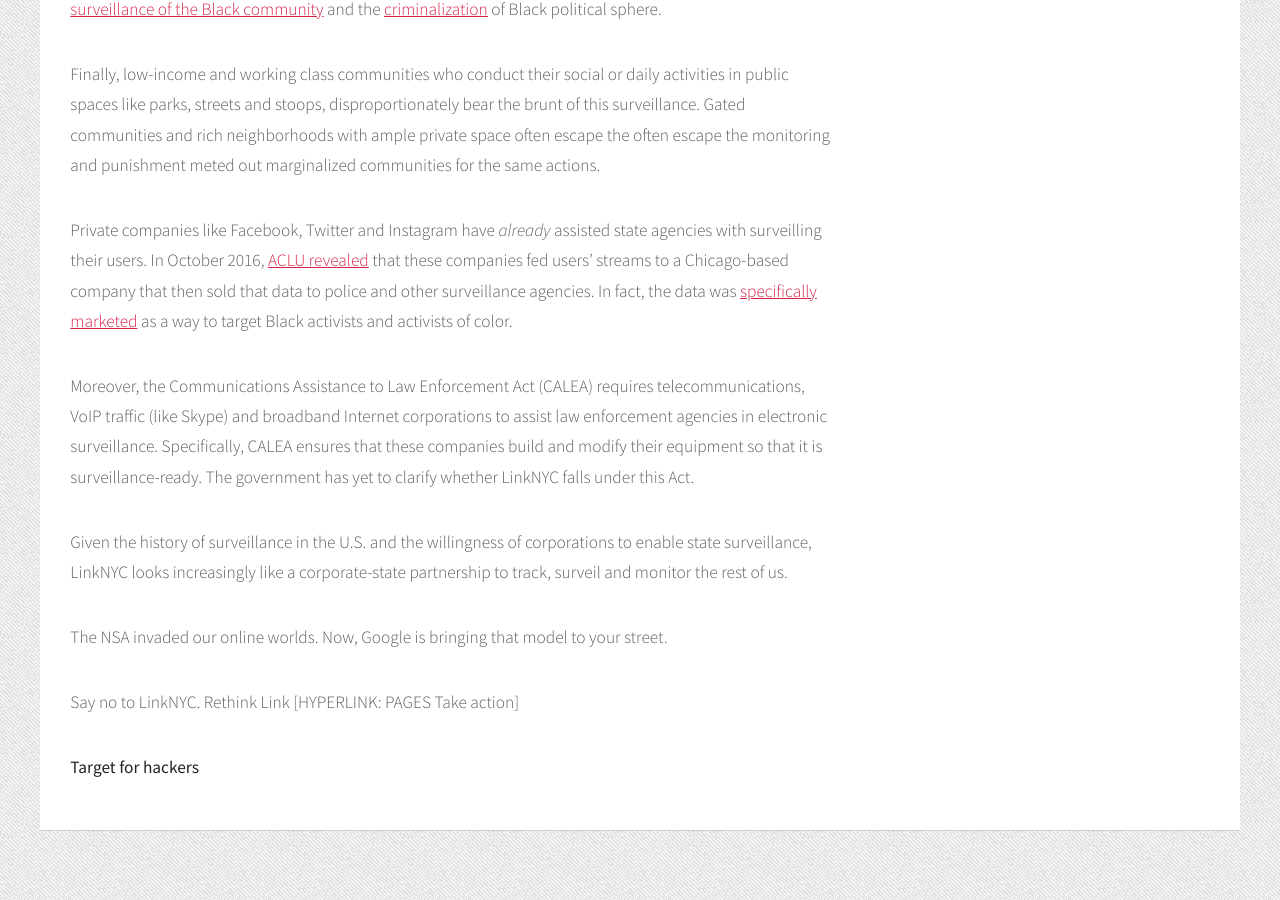
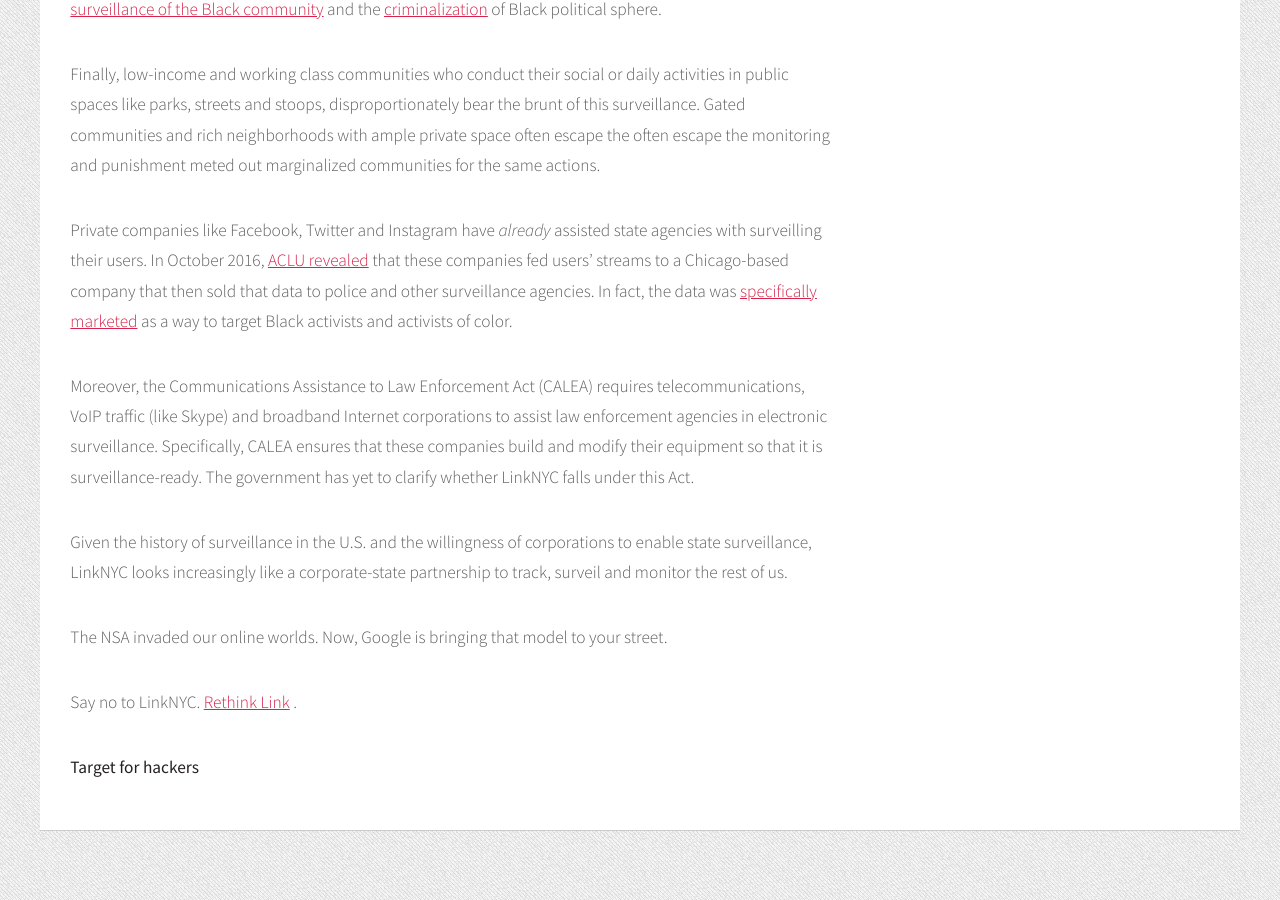
Before and after one commit to rethinklinknyc/rethinklinknyc.github.io, a Jekyll site: the page built from _pages/why-is-this-a-problem.md, in a window 1280 px wide and 900 px high, scrolled down 2222 px. Built offline with Jekyll 4.4.1, drawn with Linux system fonts in a browser that asks for light colours; some of the changed text lies outside the part shown.

Commit message:
subtitle and rethink footer.

```diff
--- a/_pages/why-is-this-a-problem.md
+++ b/_pages/why-is-this-a-problem.md
@@ -39,6 +39,6 @@
 
 The NSA invaded our online worlds. Now, Google is bringing that model to your street.
 
-Say no to LinkNYC. Rethink Link [HYPERLINK: PAGES Take action]
+Say no to LinkNYC. [Rethink Link](/pages/take-action) .
 
 **Target for hackers**
```
Also changed, not shown: other parts of _pages/why-is-this-a-problem.md (+1 -1 lines).
